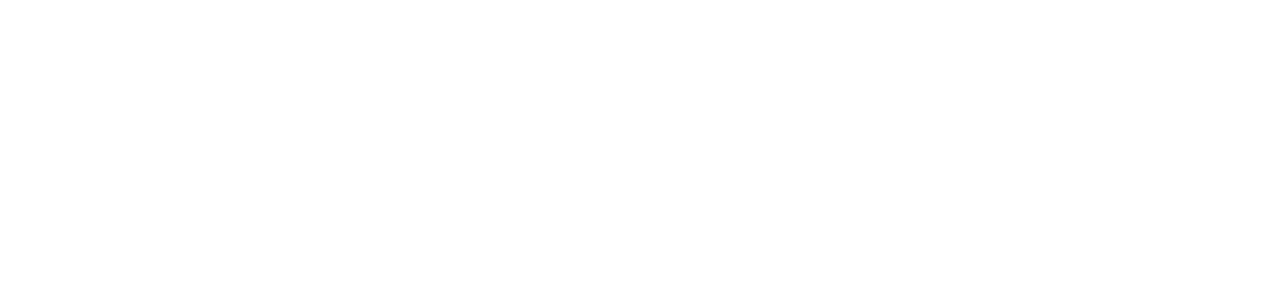
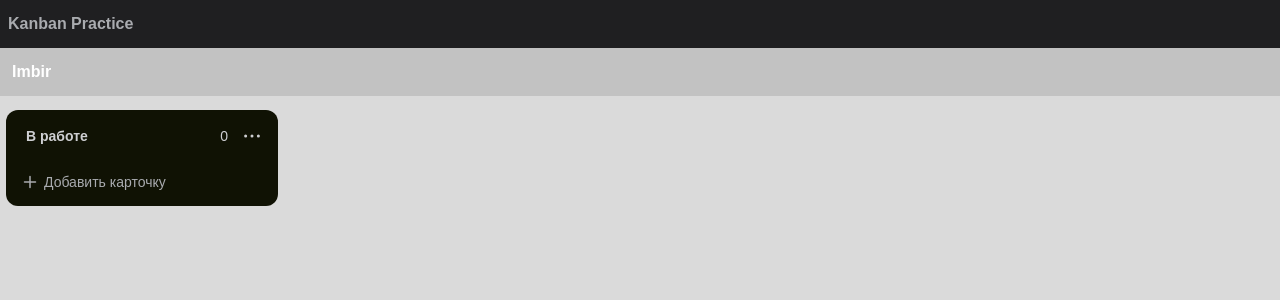
Before and after one commit to Seitek2002/kanban-practice, a Next.js app: page / in a window 1280 px wide. Shown: the top 300 px of the page. Built offline with nearby package versions, Linux system fonts and the light colour scheme.

Commit message:
chore: template add

```diff
--- a/src/app/page.tsx
+++ b/src/app/page.tsx
@@ -1,8 +1,37 @@
+import { DotsThreeIcon, PlusIcon } from "@phosphor-icons/react/dist/ssr";
 
 export default function Home() {
   return (
-    <div className="">
-      <header></header>
+    <div className=''>
+      <header className="p-2 bg-[#1f1f21] h-12 flex items-center">
+        <h2
+          className='text-[#A9ABAF] font-semibold'
+        >
+          Kanban Practice
+        </h2>
+      </header>
+      <div className="bg-[#0000003d] text-white p-3 font-bold">
+        <h2>Imbir</h2>
+      </div>
+      <ul className="px-1.5 py-3.5 flex text-sm bg-[#dadada] min-h-screen">
+        <li>
+          <div className="w-68 max-h-full rounded-xl bg-[#101204] text-[#cecfd2]">
+            <header className="flex items-center p-2">
+              <h2 className="flex-1 min-h-5 py-1.5 pl-3 pr-2 font-semibold">В работе</h2>
+              <div className="counter mx-1.5">0</div>
+              <button className="p-1.5 cursor-pointer hover:bg-[#E3E4F21F] active:bg-[#E5E9F640] rounded-lg">
+                <DotsThreeIcon size={24} weight="bold" />
+              </button>
+            </header>
+            <footer className="px-2 py-1 pb-2">
+              <button className="flex w-full items-center gap-1.5 px-2 py-1.5 font-medium text-[#A9ABAF] hover:bg-[#E3E4F21F] active:bg-[#E5E9F640] active:text-[#CECFD2] cursor-pointer rounded-lg">
+                <PlusIcon size={16} weight="bold" />
+                Добавить карточку
+              </button>
+            </footer>
+          </div>
+        </li>
+      </ul>
     </div>
   );
 }
```
